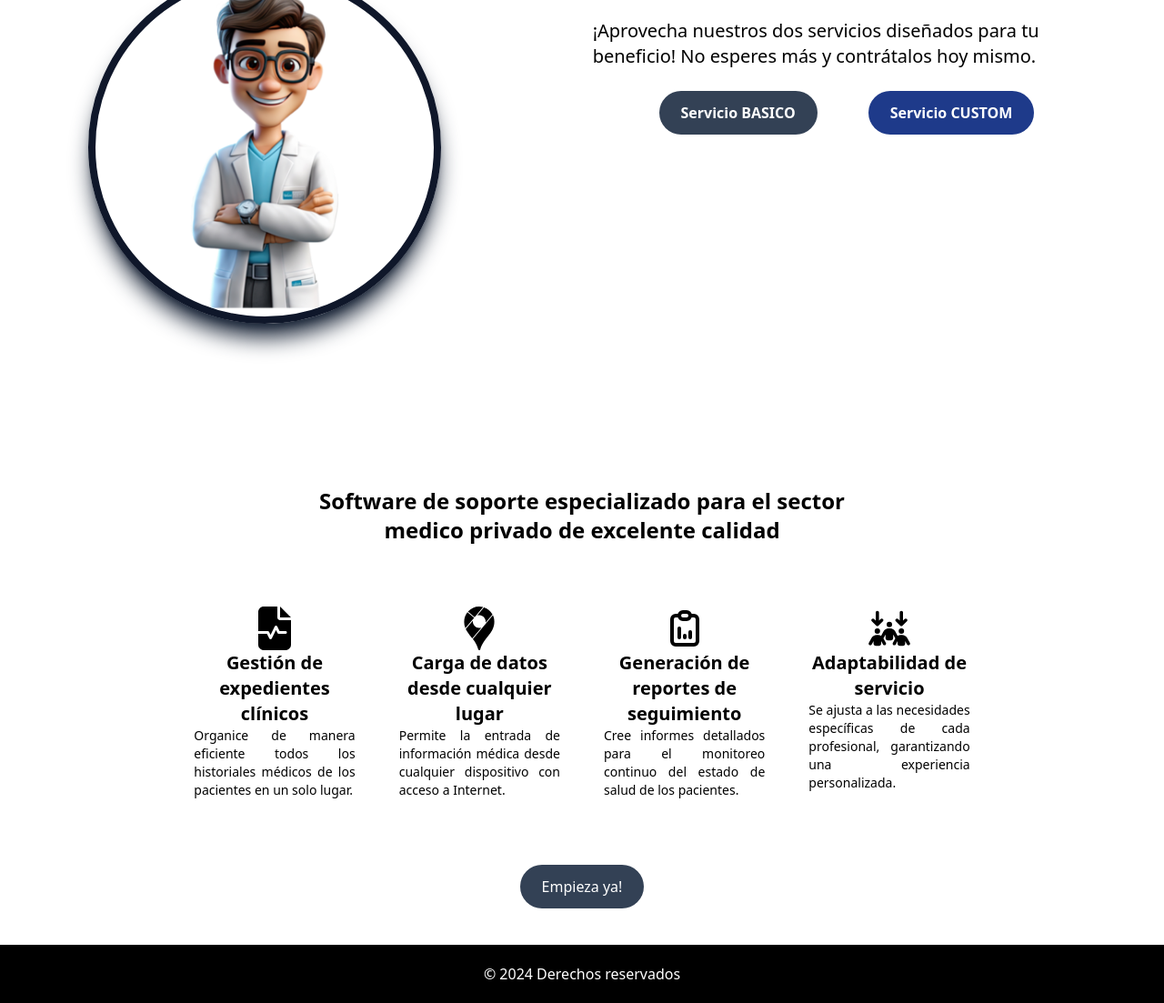
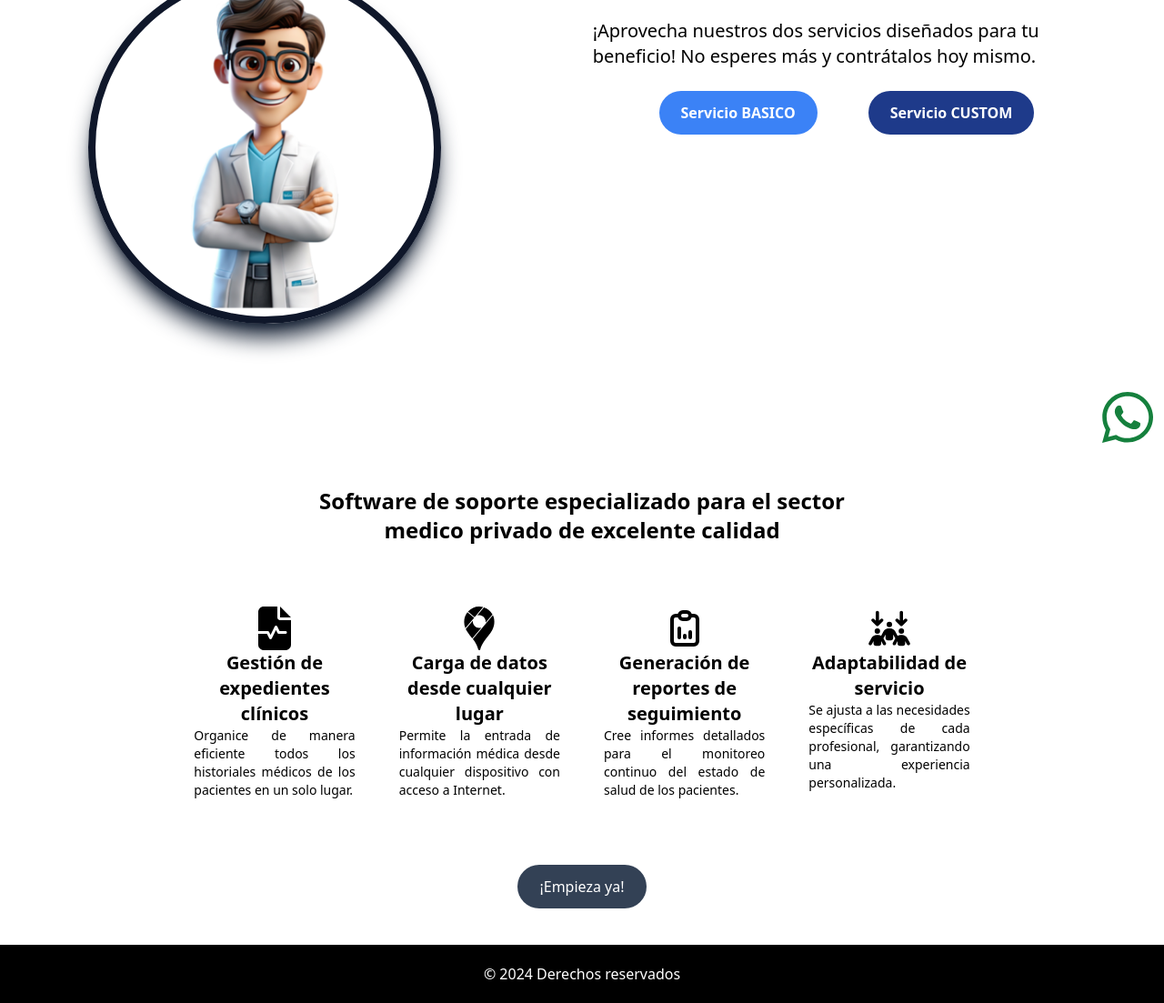
Before and after one commit to Eledoce/pacientraker, an Astro site: page / in a window 1280 px wide. Shown: the part 305-1408 px from the top of the page at 91% size. Built offline with nearby package versions, Linux system fonts and the light colour scheme; Astro itself is replaced by a stand-in of ours.

Commit message:
add button whatsapp

```diff
--- a/src/pages/index.astro
+++ b/src/pages/index.astro
@@ -7,10 +7,16 @@ import { FaFileWaveform } from "react-icons/fa6";
 import { SiGooglemaps } from "react-icons/si";
 import { TbReportAnalytics } from "react-icons/tb";
 import { FaArrowsDownToPeople } from "react-icons/fa6";
+import { FaWhatsapp } from "react-icons/fa";
 ---
 
 <Layout title="PacienTracker.">
-	<main class="w-full">
+	<main class="w-full relative">
+		<div class="fixed bottom-1 right-2">
+			<a href="https://wa.me/527353220603?text=Hola,%20muy%20buen%20día%20me%20podría%20dar%20informes%20por%20favor" target="_blank">
+				<FaWhatsapp className='w-16 h-auto text-green-700 hover:translate-x-1 hover:transition-all hover:scale-125 hover:text-green-500 max-sm:text-transparent'/>
+			</a>
+		</div>
 		<section class="w-full h-screen">
 			<header class="w-full h-1/6 flex max-sm:flex-col max-sm:py-4 max-sm:gap-0 text-black justify-between items-center px-12">
 				<p class="text-3xl font-bold"><a href="#">PacienTracker</a></p>
@@ -25,7 +31,7 @@ import { FaArrowsDownToPeople } from "react-icons/fa6";
 					<h1 class="text-3xl font-bold w-4/5 max-sm:text-xl max-sm:text-center">Mejore el control de sus clientes con nuestros servicios.</h1>
 					<p class="text-xl w-4/5 max-sm:text-base max-sm:text-center">¡Aprovecha nuestros dos servicios diseñados para tu beneficio! No esperes más y contrátalos hoy mismo.</p>
 					<div class="flex gap-14 max-sm:flex-col">
-						<button class ="bg-blue-500 px-6 py-3 bg-slate-700 font-bold text-white rounded-full hover:scale-105 hover:transition-all hover:translate-x-1 hover:bg-blue-700 hover:shadow-lg hover:shadow-slate-500 max-sm:py-2 max-sm:px-3 max-sm:text-xs">
+						<button class ="bg-blue-500 px-6 py-3 font-bold text-white rounded-full hover:scale-105 hover:transition-all hover:translate-x-1 hover:bg-blue-700 hover:shadow-lg hover:shadow-slate-500 max-sm:py-2 max-sm:px-3 max-sm:text-xs">
 						Servicio BASICO
 						</button>
 						<button class="px-6 py-3 bg-blue-900 font-bold text-white rounded-full hover:scale-105 hover:transition-all hover:translate-x-1 hover:bg-blue-950 hover:shadow-lg hover:shadow-slate-500 max-sm:py-2 max-sm:px-3 max-sm:text-xs">
@@ -71,11 +77,11 @@ import { FaArrowsDownToPeople } from "react-icons/fa6";
 			</div>
 			<div class="w-full h-1/4 md:py-10">
 				<button class="px-6 py-3 bg-slate-700 text-white block mx-auto rounded-full hover:scale-105 hover:transition-all hover:translate-x-1 hover:bg-black hover:shadow-lg hover:shadow-slate-500 mt-8 max-sm:py-2 max-sm:px-3 max-sm:text-xs max-md:mb-5">
-					Empieza ya!
+					¡Empieza ya!
 				</button>
 			</div>
 		</section>
-		<footer class="bg-black text-white h-16 flex justify-center items-center">
+		<footer class="bg-black text-white h-16 flex justify-center items-center static z-50">
 			&#169; 2024 Derechos reservados
 		</footer>
 	</main>
```
